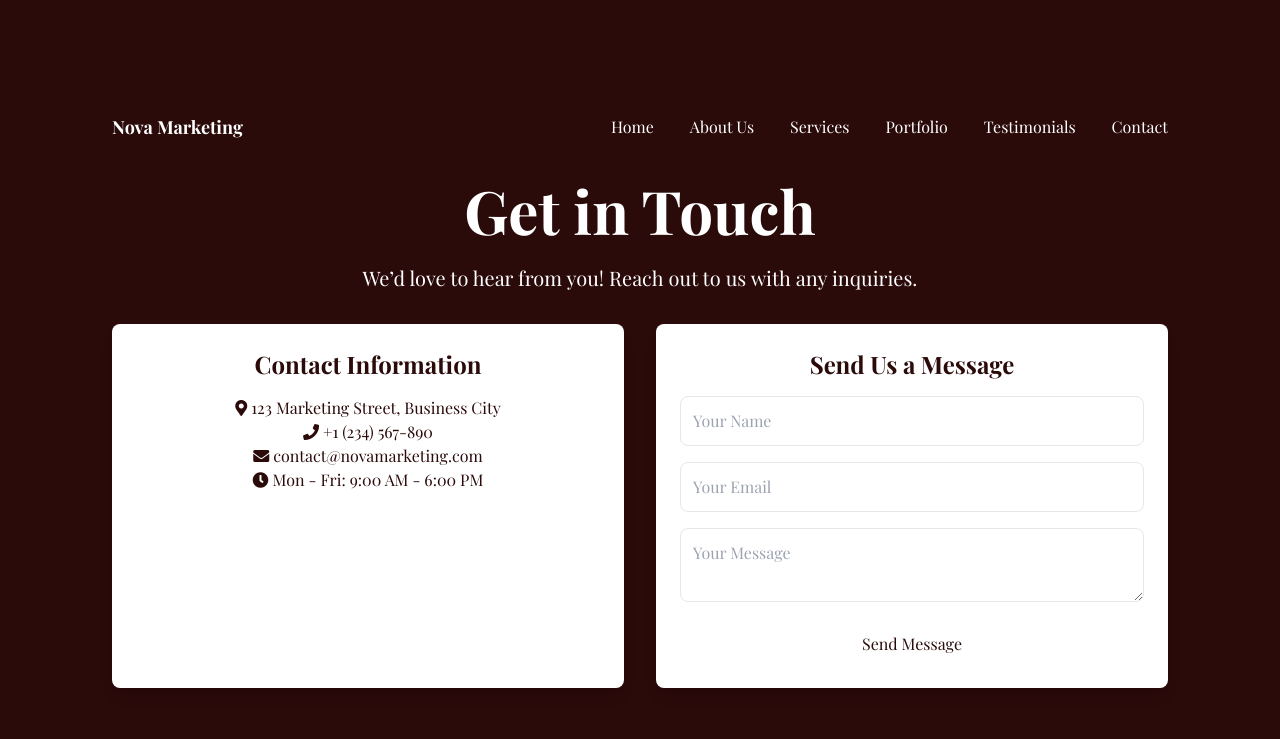
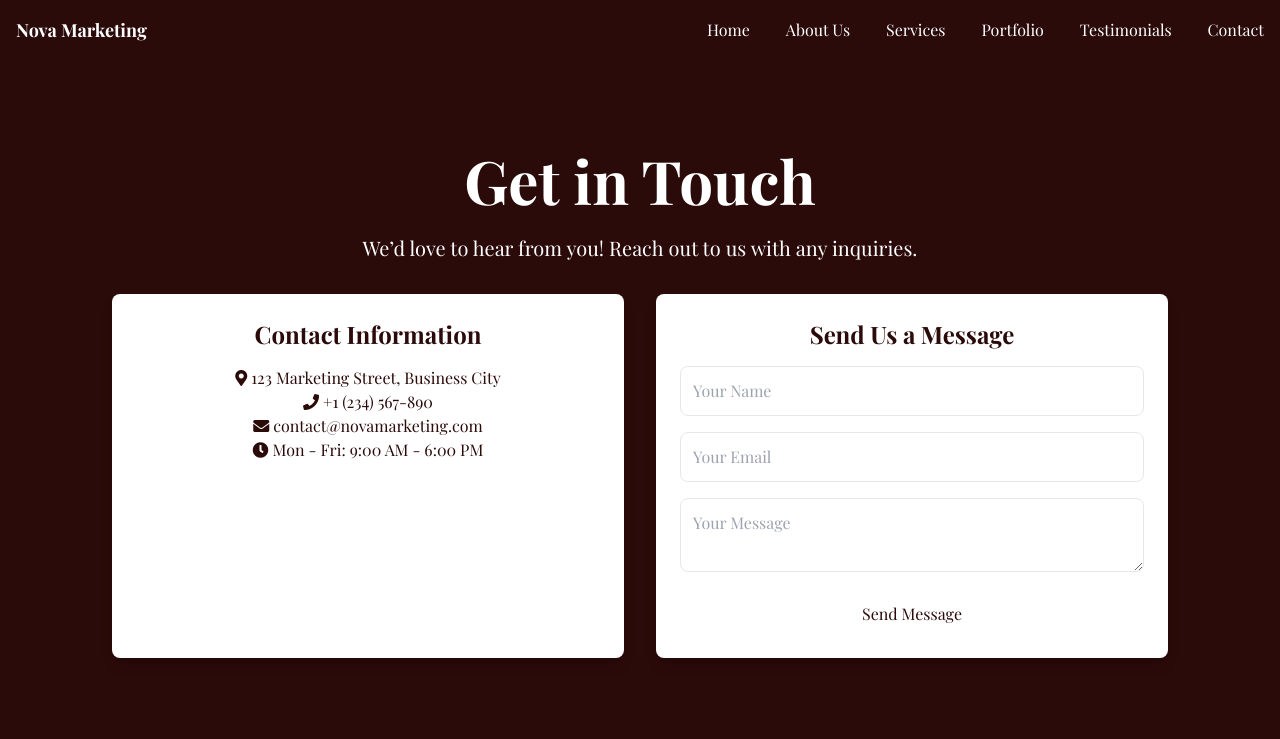
Before and after one commit to saxxnggg/nova-marketing, a plain HTML site: page contact.html in a window 1280 px wide. Drawn offline with nearby package versions, Linux system fonts and the light colour scheme.

Commit message:
Update contact.html

```diff
--- a/contact.html
+++ b/contact.html
@@ -10,13 +10,24 @@
     <style>
         body {
             font-family: 'Playfair Display', serif;
-            background-color: #2b0a0a; /* Dark Red Background */
+            background-color: #2b0a0a;
+        }
+        .navbar {
+            position: fixed;
+            top: 0;
+            left: 0;
+            width: 100%;
+            background-color: #2b0a0a;
+            padding: 1rem;
+            z-index: 1000;
+        }
+        .content {
+            padding-top: 80px;
         }
     </style>
 </head>
 <body class="min-h-screen flex flex-col items-center justify-center text-white">
-    <div class="w-full max-w-6xl p-12">
-        <header class="flex justify-between items-center mb-8">
+    <header class="navbar flex justify-between items-center">
         <div class="text-lg font-bold">Nova Marketing</div>
         <nav class="space-x-8">
             <a class="hover:underline" href="index.html">Home</a>
@@ -27,6 +38,7 @@
             <a class="hover:underline" href="contact.html">Contact</a>
         </nav>
     </header>
+    <div class="content w-full max-w-6xl p-12">
         <main class="text-center">
             <h1 class="text-6xl font-bold mb-4 leading-tight">Get in Touch</h1>
             <p class="text-xl mb-8">We’d love to hear from you! Reach out to us with any inquiries.</p>
```
Lines whose indentation alone changed are shown as unchanged.
